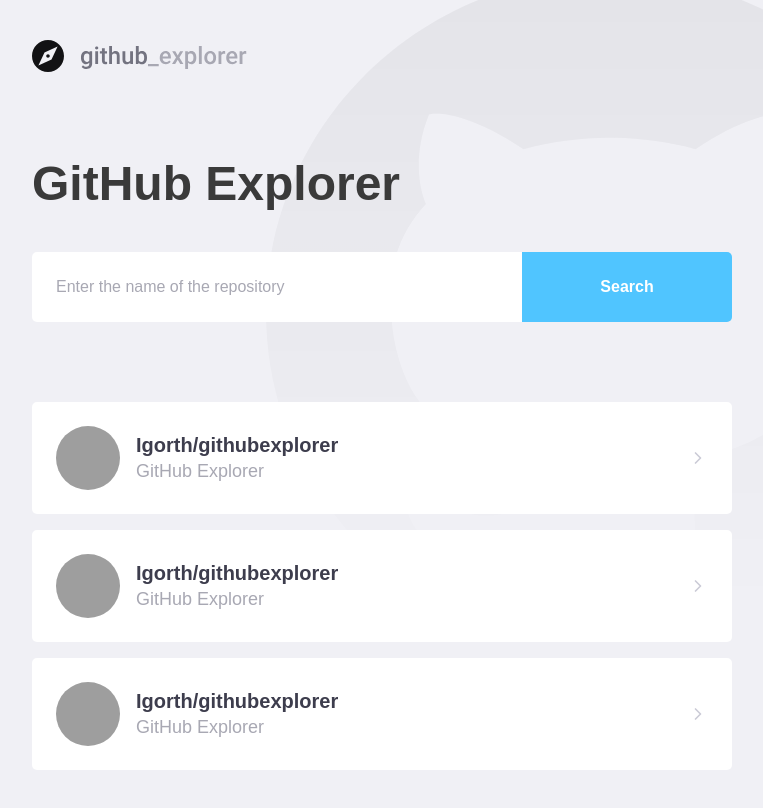
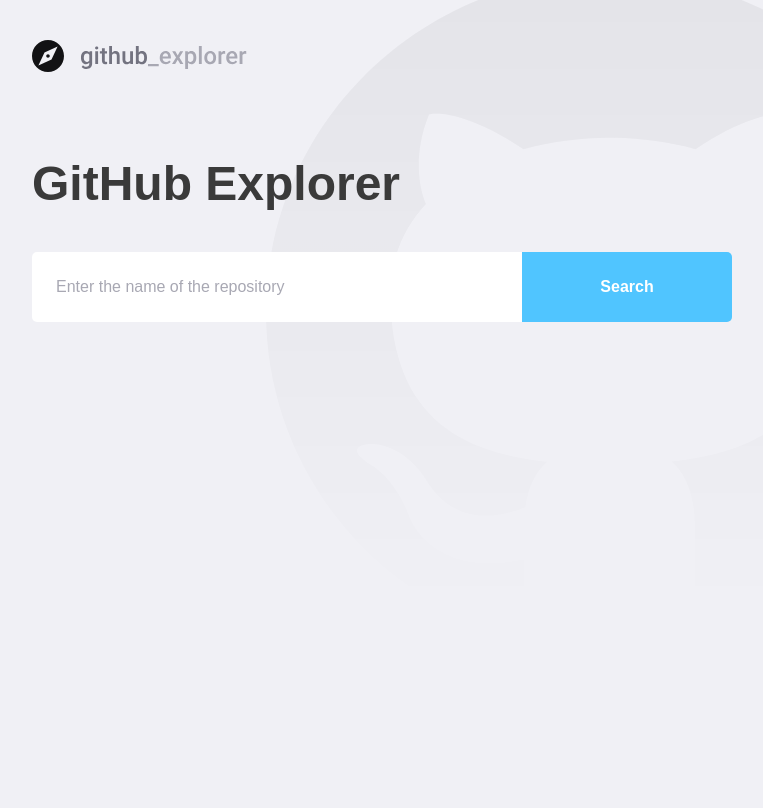
Before and after one commit to Igorth/github-explorer, a React (Create React App) app: page / in a window 1280 px wide. Shown: the whole page, without its empty margins (148-911 px from the left). Built offline with nearby package versions, Linux system fonts and the light colour scheme; grey boxes are pictures that could not be loaded.

Commit message:
connect in api github

```diff
--- a/package.json
+++ b/package.json
@@ -10,6 +10,7 @@
     "@types/node": "^12.0.0",
     "@types/react": "^16.9.0",
     "@types/react-dom": "^16.9.0",
+    "axios": "^0.19.2",
     "polished": "^3.6.0",
     "react": "^16.13.1",
     "react-dom": "^16.13.1",
--- a/src/pages/Dashboard/index.tsx
+++ b/src/pages/Dashboard/index.tsx
@@ -1,53 +1,63 @@
-import React from 'react';
+import React, { useState, FormEvent } from 'react';
+import { FiChevronRight } from 'react-icons/fi';
+import api from '../../services/api';
 
-import { FiChevronRight } from 'react-icons/fi';
 import logoImg from '../../assets/logo.svg';
 
 import { Title, Form, Repositories } from './styles';
 
+interface Repository {
+  full_name: string;
+  description: string;
+  owner: {
+    login: string;
+    avatar_url: string;
+  };
+}
+
 const Dashboard: React.FC = () => {
+  const [newRepo, setNewRepo] = useState('');
+  const [repositories, setRepositories] = useState<Repository[]>([]);
+
+  async function handleAddRepository(
+    event: FormEvent<HTMLFormElement>,
+  ): Promise<void> {
+    event.preventDefault();
+
+    const response = await api.get<Repository>(`repos/${newRepo}`);
+
+    const repository = response.data;
+
+    setRepositories([...repositories, repository]);
+    setNewRepo('');
+  }
+
   return (
     <>
       <img src={logoImg} alt="GitHub Explorer" />
       <Title>GitHub Explorer</Title>
-      <Form>
-        <input placeholder="Enter the name of the repository" />
+      <Form onSubmit={handleAddRepository}>
+        <input
+          value={newRepo}
+          onChange={e => setNewRepo(e.target.value)}
+          placeholder="Enter the name of the repository"
+        />
         <button type="submit">Search</button>
       </Form>
       <Repositories>
-        <a href="teste">
+        {repositories.map(repository => (
+          <a key={repository.full_name} href="teste">
             <img
-            src="https://avatars2.githubusercontent.com/u/6334925?s=460&u=22ac11f121d145ba9c4cd0f3be6cec2d2e0e2d89&v=4"
-            alt="Igor Dias"
+              src={repository.owner.avatar_url}
+              alt={repository.owner.login}
             />
             <div>
-            <strong>Igorth/githubexplorer</strong>
-            <p>GitHub Explorer</p>
+              <strong>{repository.full_name}</strong>
+              <p>{repository.description}</p>
             </div>
             <FiChevronRight size={20} />
           </a>
-        <a href="teste">
-          <img
-            src="https://avatars2.githubusercontent.com/u/6334925?s=460&u=22ac11f121d145ba9c4cd0f3be6cec2d2e0e2d89&v=4"
-            alt="Igor Dias"
-          />
-          <div>
-            <strong>Igorth/githubexplorer</strong>
-            <p>GitHub Explorer</p>
-          </div>
-          <FiChevronRight size={20} />
-        </a>
-        <a href="teste">
-          <img
-            src="https://avatars2.githubusercontent.com/u/6334925?s=460&u=22ac11f121d145ba9c4cd0f3be6cec2d2e0e2d89&v=4"
-            alt="Igor Dias"
-          />
-          <div>
-            <strong>Igorth/githubexplorer</strong>
-            <p>GitHub Explorer</p>
-          </div>
-          <FiChevronRight size={20} />
-        </a>
+        ))}
       </Repositories>
     </>
   );
--- a/src/pages/Dashboard/styles.ts
+++ b/src/pages/Dashboard/styles.ts
@@ -75,7 +75,8 @@ export const Repositories = styled.div`
     }
 
     div {
-      margin-left: 16px;
+      margin: 0 16px;
+      flex: 1;
 
       strong {
         font-size: 20px;
--- /dev/null
+++ b/src/services/api.ts
@@ -0,0 +1,7 @@
+import axios from 'axios';
+
+const api = axios.create({
+  baseURL: 'https://api.github.com',
+});
+
+export default api;
```
Also changed, not shown: 1 other file (tests, documents, lock files or other folders). Lines whose indentation alone changed are shown as unchanged.
